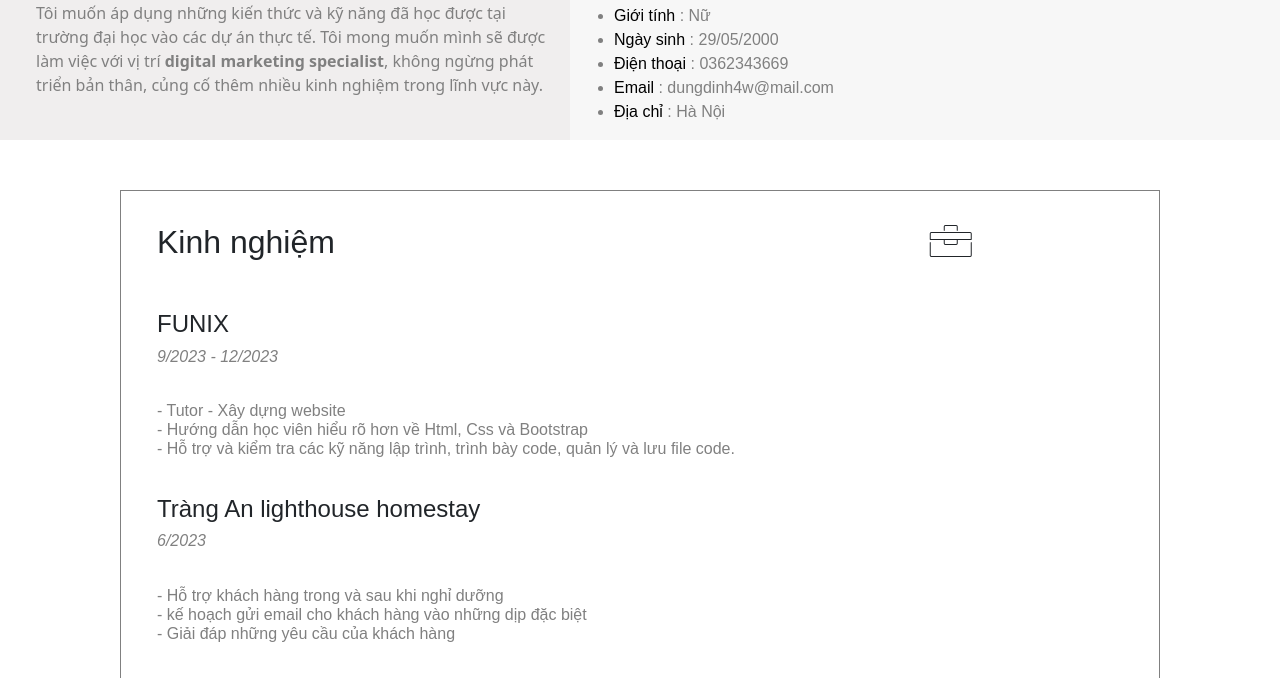
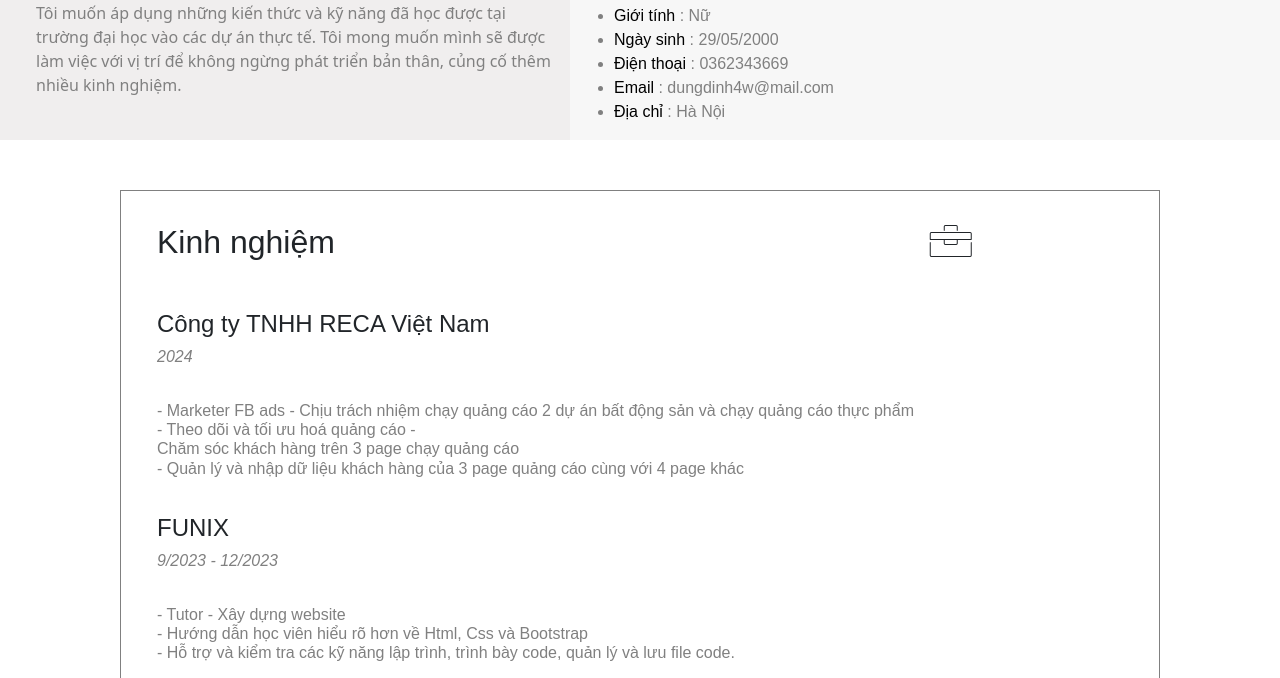
Before and after one commit to abventure/Website_CV_DTKD, a plain HTML site: page index.html in a window 1280 px wide. Shown: the part 490-1168 px from the top of the page. Drawn offline with nearby package versions, Linux system fonts and the light colour scheme.

Commit message:
Update index.html

```diff
--- a/index.html
+++ b/index.html
@@ -74,8 +74,7 @@
             <p>
               Tôi muốn áp dụng những kiến thức và kỹ năng đã học được tại trường
               đại học vào các dự án thực tế. Tôi mong muốn mình sẽ được làm việc
-              với vị trí <b>digital marketing specialist</b>, không ngừng phát
-              triển bản thân, củng cố thêm nhiều kinh nghiệm trong lĩnh vực này.
+              với vị trí để không ngừng phát triển bản thân, củng cố thêm nhiều kinh nghiệm.
             </p>
           </div>
           <div id="personal-info" class="col-sm-6 pt-3">
@@ -111,6 +110,17 @@
                 <i class="ic-toolbox" style="font-size: 32px"></i>
               </div>
               <div class="text">
+               <div class="text">
+                  <h4>Công ty TNHH RECA Việt Nam </h4>
+                  <p>
+                    <i>2024</i>
+                  </p>
+                  <br />
+                  <p>
+                    - Marketer FB ads - Chịu trách nhiệm chạy quảng cáo 2 dự án bất động sản và chạy quảng cáo thực phẩm </br>
+- Theo dõi và tối ưu hoá quảng cáo -<br /> Chăm sóc khách hàng trên 3 page chạy quảng cáo </br> - Quản lý và nhập dữ liệu khách hàng của 3 page quảng cáo cùng với 4 page khác
+                  </p>
+                </div>
                 <div class="text">
                   <h4>FUNIX</h4>
                   <p>
```
